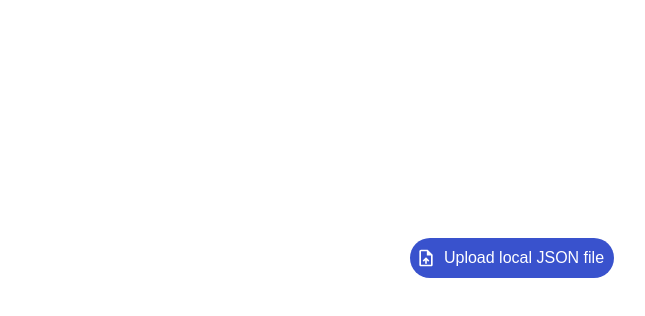
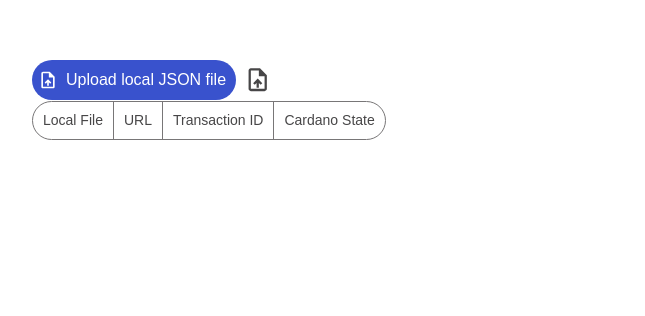
Before and after one commit to input-output-hk/PHA-react-FE-template, a React (Create React App) app in the folder starter_app/: page / in a window 1280 px wide. Shown: the part 142-458 px from the top of the page, without its empty margins (128-773 px from the left). Built offline with nearby package versions, Linux system fonts and the light colour scheme.

Commit message:
Add icon and group button styles

```diff
--- a/starter_app/src/App.css
+++ b/starter_app/src/App.css
@@ -1,6 +1,9 @@
 .App {
-  display: flex;
-  justify-content: center;
-  align-items: center;
-  height: 100vh;
+  position: absolute;
+  left: 50%;
+  top: 50%;
+  -webkit-transform: translate(-50%, -50%);
+  transform: translate(-50%, -50%);
+  height: 50%;
+  width: 75%;
 }
--- a/starter_app/src/App.tsx
+++ b/starter_app/src/App.tsx
@@ -1,14 +1,23 @@
 import React from 'react';
 import './App.css';
-import Button from './components/atoms/Button';
+import CommonButton from './components/CommonButton';
 import UploadFileIcon from '@mui/icons-material/UploadFile';
+import IconButton from './components/IconButton';
+import ButtonGroup  from './components/ButtonGroup';
 
 function App() {
+  const buttons = [
+    { label: 'Local File', onClick: () => console.log('Local File clicked') },
+    { label: 'URL', onClick: () => console.log('URL clicked') },
+    { label: 'Transaction ID', onClick: () => console.log('Transaction ID clicked') },
+    { label: 'Cardano State', onClick: () => console.log('Cardano State clicked') },
+  ];
+
   return (
     <div className="App">
-      <header className="App-header">
-        <Button text="Upload local JSON file" fullWidth startIcon={<UploadFileIcon />} />
-      </header>
+        <CommonButton text="Upload local JSON file" startIcon={<UploadFileIcon />} />
+        <IconButton color='primary' icon={<UploadFileIcon />}/>
+        <ButtonGroup buttons={buttons} />
     </div>
   );
 }
--- /dev/null
+++ b/starter_app/src/components/ButtonGroup.tsx
@@ -0,0 +1,24 @@
+import * as React from 'react';
+import Button from '@mui/material/Button';
+import ButtonGroup from '@mui/material/ButtonGroup';
+
+interface ButtonInfo {
+    label: string;
+    onClick: () => void;
+  }
+
+  interface BasicButtonGroupProps {
+    buttons: ButtonInfo[];
+  }
+
+  export default function BasicButtonGroup({ buttons }: BasicButtonGroupProps) {
+    return (
+      <ButtonGroup variant="outlined" fullWidth disableRipple>
+        {buttons.map((button, index) => (
+          <Button key={index} onClick={button.onClick}>
+            {button.label}
+          </Button>
+        ))}
+      </ButtonGroup>
+    );
+  }
--- a/starter_app/src/components/atoms/Button.tsx
+++ b/starter_app/src/components/CommonButton.tsx
@@ -11,7 +11,7 @@ interface CommonButtonProps {
     onClick?: React.MouseEventHandler<HTMLButtonElement>;
   }
 
-  export default function CommonButton({ disabled, size= 'medium', fullWidth, startIcon, variant='contained', text, onClick }: CommonButtonProps) {
+  export default function PHACommonButton({ disabled, size='medium', fullWidth, startIcon, variant='contained', text, onClick }: CommonButtonProps) {
     return (
       <Button disabled={disabled} size={size} fullWidth={fullWidth} startIcon={startIcon} variant={variant} disableFocusRipple disableRipple onClick={onClick}>{text}</Button>
     );
--- /dev/null
+++ b/starter_app/src/components/IconButton.tsx
@@ -0,0 +1,18 @@
+import * as React from 'react';
+import IconButton, { IconButtonProps } from '@mui/material/IconButton';
+
+interface IconButtonsProps {
+    icon: React.ReactNode;
+    color: 'default' | 'primary' | 'secondary';
+    disabled?: boolean;
+    size?: IconButtonProps['size'];
+    onClick?: React.MouseEventHandler<HTMLButtonElement>;
+  }
+
+export default function PHAIconButton({ icon, color, disabled, size='medium', onClick }: IconButtonsProps) {
+  return (
+      <IconButton color={color} disabled={disabled} size={size} onClick={onClick} disableFocusRipple disableRipple>
+        {icon}
+      </IconButton>
+  );
+}
--- a/starter_app/src/styles/palette.ts
+++ b/starter_app/src/styles/palette.ts
@@ -63,6 +63,8 @@ export const lightModePalette: PaletteOptions = {
     },
   onSurface: {
     main: "#1C1B1B",
+    mainOpacity1: "rgba(28, 27, 27, 0.08)",
+    mainOpacity2: "rgba(28, 27, 27, 0.12)",
     },
   onVariant: {
     main: "#474647",
@@ -78,11 +80,11 @@ export const lightModePalette: PaletteOptions = {
  export const darkModePalette: PaletteOptions = {
   primary: {
     main: "#BAC3FF",
-    mainOpacity1: "rgba(186, 195, 255, 0.10)",
+    mainOpacity1: "rgba(186, 195, 255, 0.12)",
     mainOpacity2: "rgba(186, 195, 255, 0.20)",
     onMain: "#001F8F",
     container: "#1A37B5",
-    conOpacity1: "rgba(0, 16, 91, 0.10)",
+    conOpacity1: "rgba(0, 16, 91, 0.12)",
     conOpacity2: "rgba(0, 16, 91, 0.20)",
     onContainer: "#DEE0FF",
     fixed: "#DEE0FF",
@@ -142,6 +144,8 @@ export const lightModePalette: PaletteOptions = {
     },
   onSurface: {
     main: "#E3E1EC",
+    mainOpacity1: "rgba(227, 225, 236, 0.12)",
+    mainOpacity2: "rgba(227, 225, 236, 0.20)",
     },
   onVariant: {
     main: "#C5C5D6",
--- a/starter_app/src/styles/theme.tsx
+++ b/starter_app/src/styles/theme.tsx
@@ -130,5 +130,53 @@ export const getTheme = (mode: 'light' | 'dark',) => createTheme({
           }),
         },
       },
+      MuiIconButton: {
+        styleOverrides: {
+          root: ({ theme }) => ({
+            color: `${theme.palette.onVariant.main}`,
+          }),
+          colorPrimary: ({ theme }) => ({
+            '&:hover': {
+              backgroundColor: `${theme.palette.primary.mainOpacity1}`,
+            },
+            '&:focus': {
+              backgroundColor: `${theme.palette.primary.mainOpacity2}`,
+            },
+            '&:active': {
+              backgroundColor: `${theme.palette.primary.mainOpacity2}`,
+            },
+          }),
+          colorSecondary: ({ theme }) => ({
+            color: `${theme.palette.onVariant.main}`,
+            '&:hover': {
+              backgroundColor: `${theme.palette.onSurface.mainOpacity1}`,
+            },
+            '&:focus': {
+              backgroundColor: `${theme.palette.onSurface.mainOpacity2}`,
+            },
+            '&:active': {
+              backgroundColor: `${theme.palette.onSurface.mainOpacity2}`,
+            },
+          }),
+        },
+      },
+      MuiButtonGroup: {
+        styleOverrides: {
+          root: {
+            boxShadow: 'none',
+          },
+          grouped: {
+            width: "auto",
+          },
+          groupedOutlined: ({ theme }) => ({
+            color: `${theme.palette.onVariant.main}`,
+            border: `solid 1px ${theme.palette.outline.main}`,
+            fontSize: '14px',
+            '&:hover': {
+              border: `solid 1px ${theme.palette.outline.main}`,
+            },
+          }),
+        }
+      },
     },
   });
```
